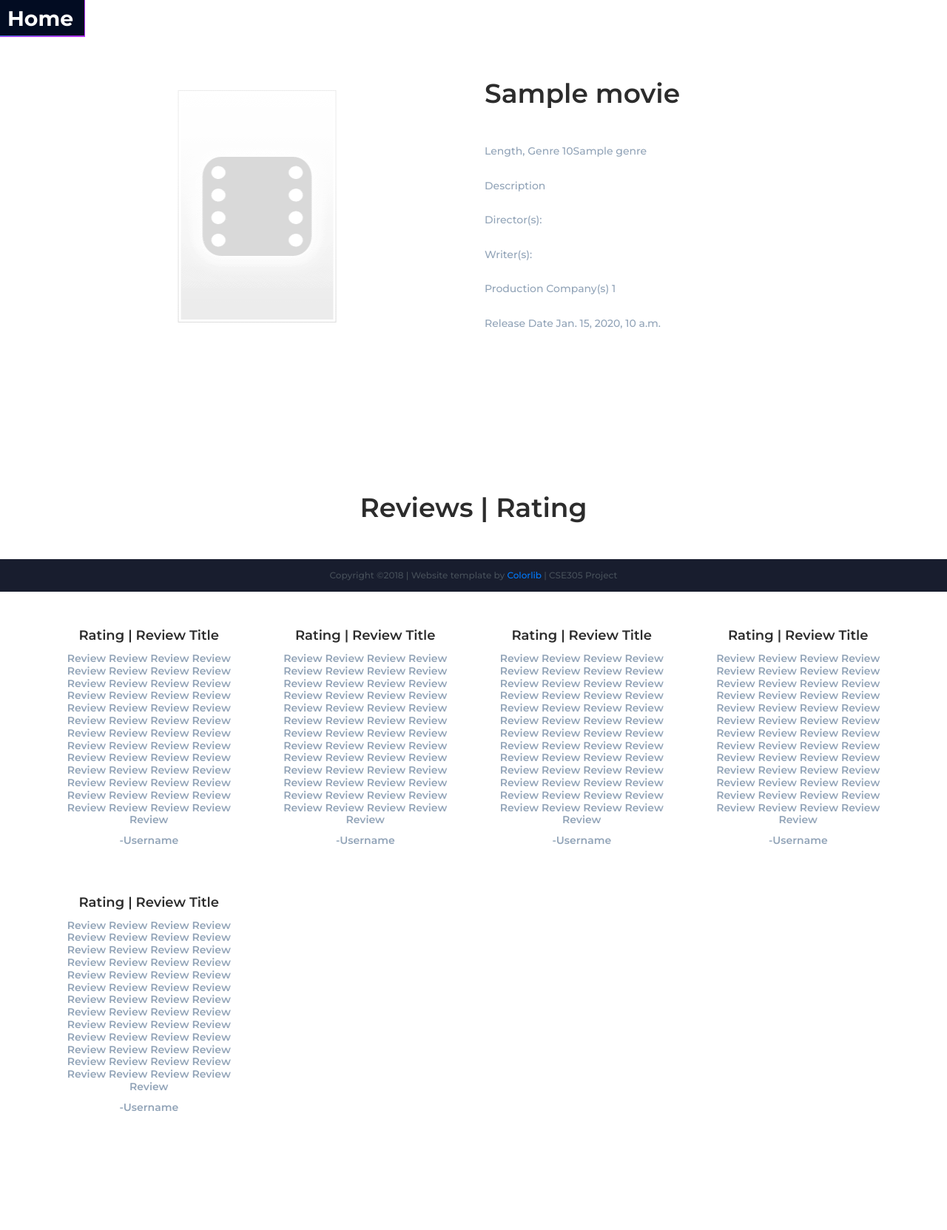
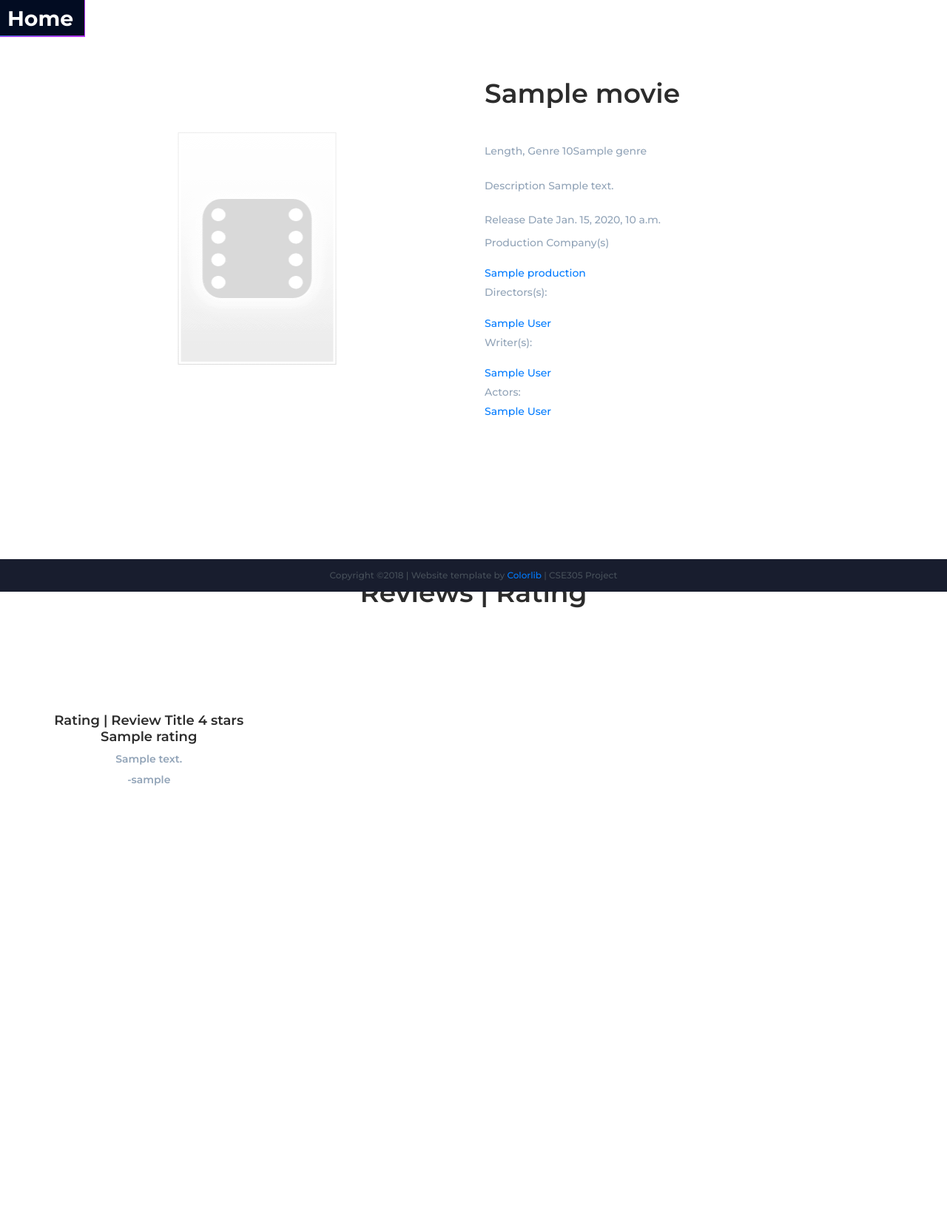
Before and after one commit to DubyaDude/SBU-CSE305, a Django app: template templates/movie.html in a window 1280 px wide. Shown: the whole page at 74% size. After the commit the page ends 1062 px from the top, so only its background shows below. Run offline with Django 3.2, Linux system fonts and the light colour scheme; the template is opened without the code that fills it: most values are stand-ins (such as "Sample title", 1, 10 or a date in 2020).

Commit message:
sql for movie,person, and production page

```diff
--- a/templates/movie.html
+++ b/templates/movie.html
@@ -50,13 +50,36 @@
 						<div class="section_title"><h2>{{movie.name}}</h2></div>
 						<div class="about_text">
 							<p>Length, Genre {{movie.duration}}{{movie.genre}}</p>
-							<p>Description</p>
-							<p>Director(s):</p>
-							<p>Writer(s):</p>
-							<p>Production Company(s) {{movie.prod_id}}</p>
+							<p>Description {{movie.description}}</p>
 							<p>Release Date {{movie.release_date}}</p>
 						</div>
 					{% endfor %}
+
+					<p>Production Company(s)</p>
+					{% for pc in productions %}
+					<ul><a href = "/production/{{pc.id}}">
+					{{pc.name}}</a></ul>
+					{% endfor %}
+
+
+					<p>Directors(s):</p>
+					{% for d in directors %}
+					<ul><a href = "/person/{{d.id}}">
+					{{d.first_name}} {{d.last_name}}</a></ul>
+					{% endfor %}
+
+					<p>Writer(s):</p>
+					{% for w in writers %}
+					<ul><a href = "/person/{{w.id}}">
+					{{w.first_name}} {{w.last_name}}</a></ul>
+					{% endfor %}
+
+
+					<p>Actors:</p>
+					{% for c in actors %}
+					<ul><a href = "/person/{{c.id}}">{{c.first_name}} {{c.last_name}}</a></ul>
+					{% endfor %}
+
 					</div>
 				</div>
 
@@ -78,60 +101,27 @@
 			<div class="row team_row">
 
 				<!-- Team Item -->
+
 				<div class="col-xl-3 col-md-6">
 					<div class="team_item">
 						<div class="team_content text-center">
-							<div class="team_name">Rating | Review Title</div>
-							<div class="team_title">Review Review Review Review Review Review Review Review Review Review Review Review Review Review Review Review Review Review Review Review Review Review Review Review Review Review Review Review Review Review Review Review Review Review Review Review Review Review Review Review Review Review Review Review Review Review Review Review Review Review Review Review Review </div>
-							<div class="team_title">-Username</div>
+						{% for r in ratings %}
+							<div class="team_name">Rating | Review Title {{r.rating}} stars {{r.title}}</div>
+							<div class="team_title">{{r.content}} </div>
+							{% for name in username %}
+								{% if name.id == r.reviewer_id_id %}
+								<div class="team_title">-{{name.username}}</div>
+								{% endif %}
+							{% endfor %}
+						{% endfor %}
+
+
 						</div>
 					</div>
 				</div>
 
 				<!-- Team Item -->
-				<div class="col-xl-3 col-md-6">
-					<div class="team_item">
-						<div class="team_content text-center">
-							<div class="team_name">Rating | Review Title</div>
-							<div class="team_title">Review Review Review Review Review Review Review Review Review Review Review Review Review Review Review Review Review Review Review Review Review Review Review Review Review Review Review Review Review Review Review Review Review Review Review Review Review Review Review Review Review Review Review Review Review Review Review Review Review Review Review Review Review </div>
-							<div class="team_title">-Username</div>
-						</div>
-					</div>
-				</div>
 
-				<!-- Team Item -->
-				<div class="col-xl-3 col-md-6">
-					<div class="team_item">
-						<div class="team_content text-center">
-							<div class="team_name">Rating | Review Title</div>
-							<div class="team_title">Review Review Review Review Review Review Review Review Review Review Review Review Review Review Review Review Review Review Review Review Review Review Review Review Review Review Review Review Review Review Review Review Review Review Review Review Review Review Review Review Review Review Review Review Review Review Review Review Review Review Review Review Review </div>
-							<div class="team_title">-Username</div>
-						</div>
-					</div>
-				</div>
-
-				<!-- Team Item -->
-				<div class="col-xl-3 col-md-6">
-					<div class="team_item">
-						<div class="team_content text-center">
-							<div class="team_name">Rating | Review Title</div>
-							<div class="team_title">Review Review Review Review Review Review Review Review Review Review Review Review Review Review Review Review Review Review Review Review Review Review Review Review Review Review Review Review Review Review Review Review Review Review Review Review Review Review Review Review Review Review Review Review Review Review Review Review Review Review Review Review Review </div>
-							<div class="team_title">-Username</div>
-						</div>
-					</div>
-				</div>
-
-				<!-- Team Item -->
-				<div class="col-xl-3 col-md-6">
-					<div class="team_item">
-						<div class="team_content text-center">
-							<div class="team_name">Rating | Review Title</div>
-							<div class="team_title">Review Review Review Review Review Review Review Review Review Review Review Review Review Review Review Review Review Review Review Review Review Review Review Review Review Review Review Review Review Review Review Review Review Review Review Review Review Review Review Review Review Review Review Review Review Review Review Review Review Review Review Review Review </div>
-							<div class="team_title">-Username</div>
-						</div>
-					</div>
-				</div>
-			</div>
 		</div>
 	</div>
 
```
Also changed, not shown: dbim/models.py (+6 -6 lines), dbim/views.py (+28 -4 lines), templates/person.html (+7 -5 lines), dbim/migrations/0004_auto_20181130_1633.py (added).
